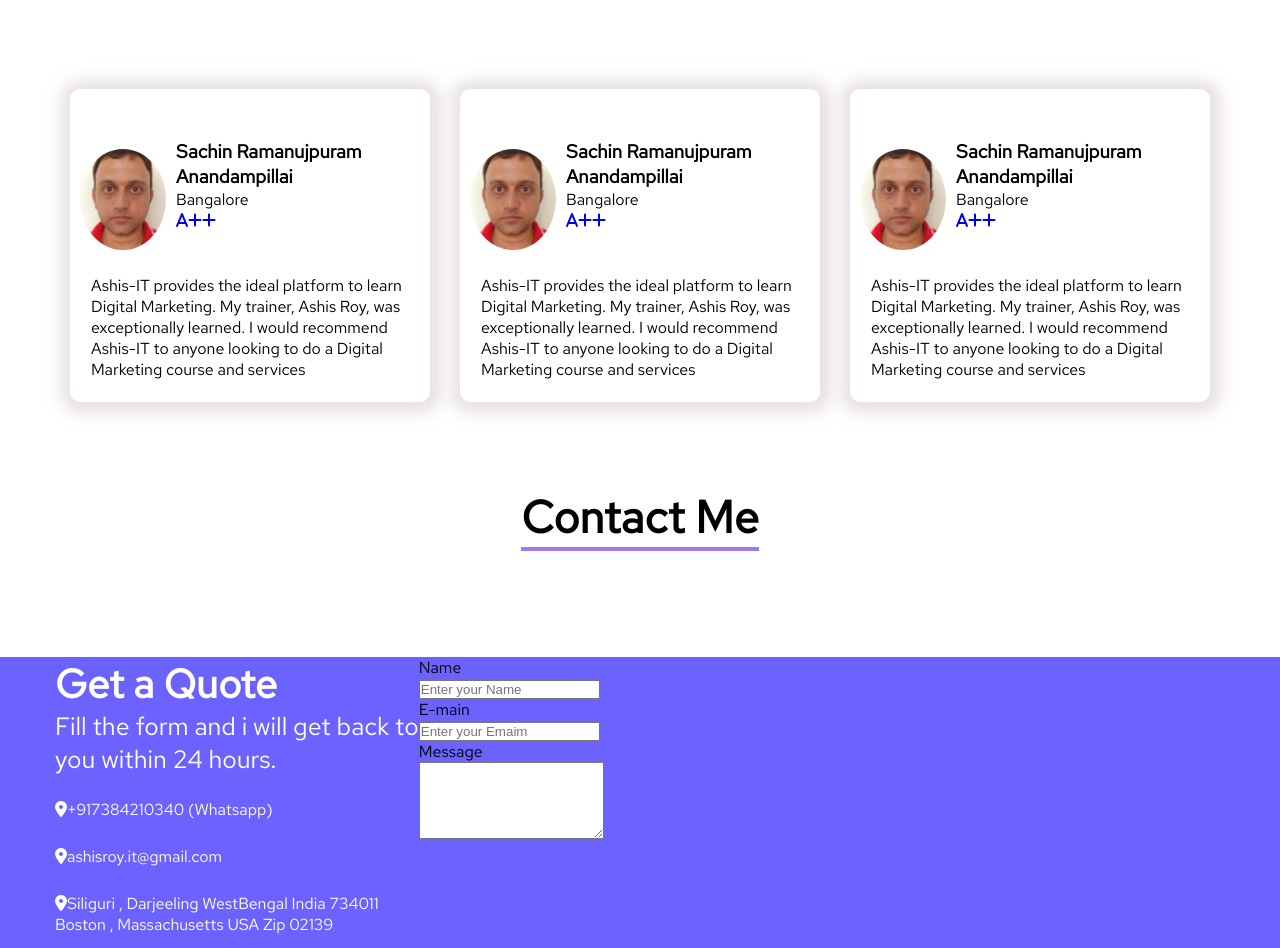
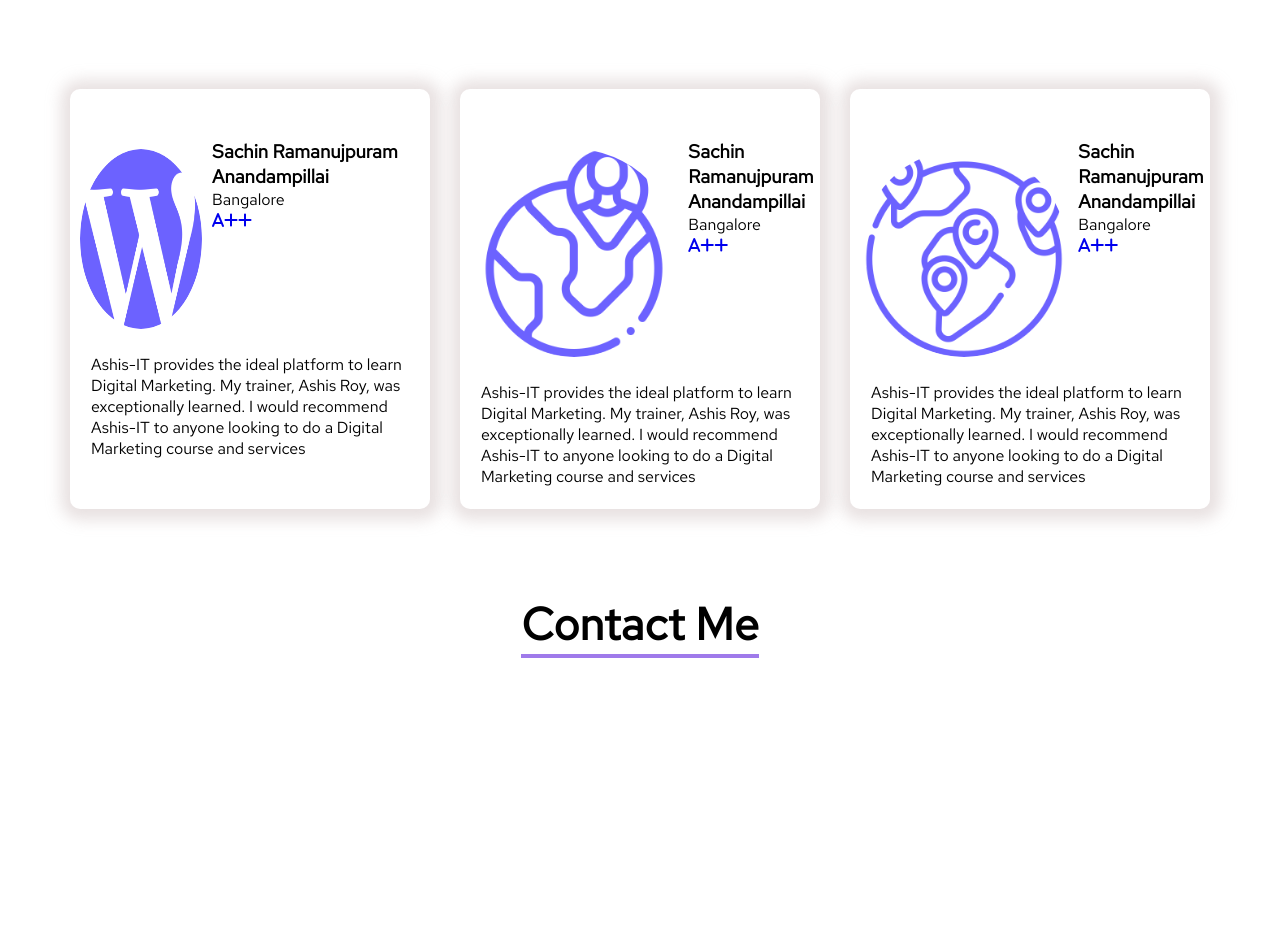
Before and after one commit to engineerashisroy/personal_website, a plain HTML site: page index.html in a window 1280 px wide. Shown: the part 4560-5508 px from the top of the page. After the commit the page ends 5324 px from the top, so only its background shows below. Drawn offline with Linux system fonts and the light colour scheme; a web font is replaced by a local one.

Commit message:
second changes

```diff
--- a/css/style.css
+++ b/css/style.css
@@ -507,33 +507,9 @@ contact   section start
 .contact-me{
     background: #6C62FF;
 }
-.contact-main{
-    display: flex;
-}
-.contact-left-side1 h2{
-    font-size: 40px;
-    color:#fff;
-}
-.contact-left-side1 p{
-    padding-bottom: 10px;
-    font-size: 25px;
-    color:#fff;
 
-}
-.contact-left-side2 ul li {
-    list-style: none;
-    padding: 13px 0;
-}
-.contact-left-side2 ul li a{
-    color: #fff;
-}
-.form-details{
-    background: white;
-    text-align: left;
-    width: 100%;
-}
 /*
 -------------------
-contact   section start
+contact   section end
 -------------------
 */
--- a/index.html
+++ b/index.html
@@ -408,7 +408,7 @@
                         </div>
                         <div class="about-me-right-content">
                             <div class="about-me-right-image">
-                               <img src="/image/7.jpg" style="width: 50px; height: 50px;" alt="" srcset="">
+                               <img src="/image/7.jpg" style="width: 50px; height: 50px;" alt="pictureone" srcset="">
                             </div>
                             <div class="about-me-right-details">
                                 <h3>ASHIS ROY</h3>
@@ -442,7 +442,7 @@
                 <div class="review">
                     <div class="review-details-one">
                        <div class="review-image">
-                         <img src="/image/sachin.png" alt="chanin" srcset="">
+                         <img src="/image/wordpress.png" width ="200px "  height = "200px" alt="chanin" srcset="">
                        </div>
                        <div class="review-image">
                            <div class="image-review">
@@ -466,7 +466,7 @@
                 <div class="review">
                     <div class="review-details-one">
                        <div class="review-image">
-                         <img src="/image/sachin.png" alt="chanin" srcset="">
+                         <img src="/image/citizenship.png" alt="chanin" srcset="">
                        </div>
                        <div class="review-image">
                            <div class="image-review">
@@ -490,7 +490,7 @@
                 <div class="review">
                     <div class="review-details-one">
                        <div class="review-image">
-                         <img src="/image/sachin.png" alt="chanin" srcset="">
+                         <img src="/image/international.png" alt="chanin" srcset="">
                        </div>
                        <div class="review-image">
                            <div class="image-review">
@@ -531,42 +531,7 @@
    <section class="contact-me">
        <div class="container">
 
-           <div class="contact-main">
-               <div class="contact-left">
-                   <div class="contact-left-side1">
-                    <h2>Get a Quote</h2>
-                    <p>Fill the form and i will get back to <br>
-                      you within 24 hours.</p>
-                   </div>
-                   <div class="contact-left-side2">
-                       <ul>
-                           <li><a href=""><i class="fa-solid fa-location-dot"></i>+917384210340 (Whatsapp)</a></li>
-                           <li><a href=""><i class="fa-solid fa-location-dot"></i>ashisroy.it@gmail.com</a></li>
-                           <li><a href=""><i class="fa-solid fa-location-dot"></i>Siliguri , Darjeeling
-                            WestBengal India
-                            734011<br>
-                            Boston , Massachusetts
-                            USA Zip  02139</a></li>
-                       </ul>
 
-                   </div>
-                   <div class="contact-left-side3">
-
-                   </div>
-
-               </div>
-               <div class="contact-right">
-                   <form action="#" class=".form-details">
-                       <label for="name">Name</label><br>
-                       <input type="text" placeholder="Enter your Name"><br>
-                       <label for="name">E-main</label><br>
-                       <input type="email" placeholder="Enter your Emaim"><br>
-                       <label for="name">Message</label><br>
-                       <textarea name="message" id="" cols="21" rows="5"></textarea>
-                   </form>
-
-               </div>
-           </div>
        </div>
 
    </section>
```
